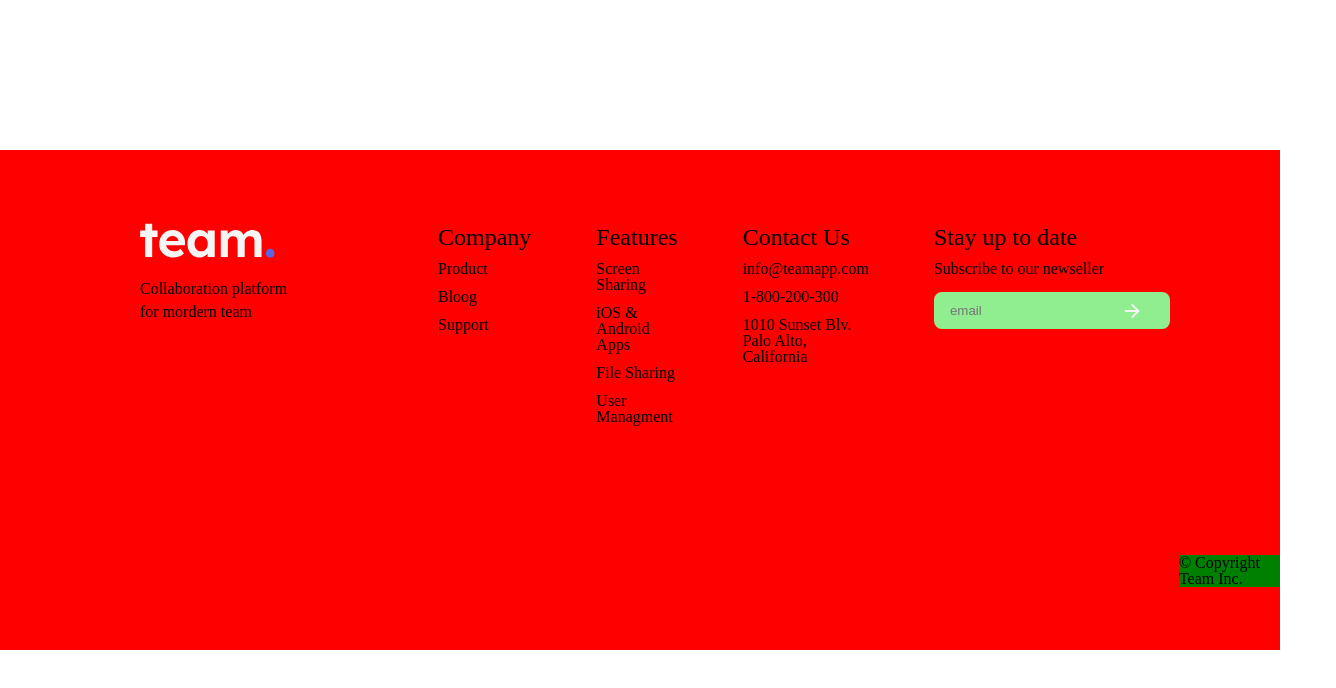
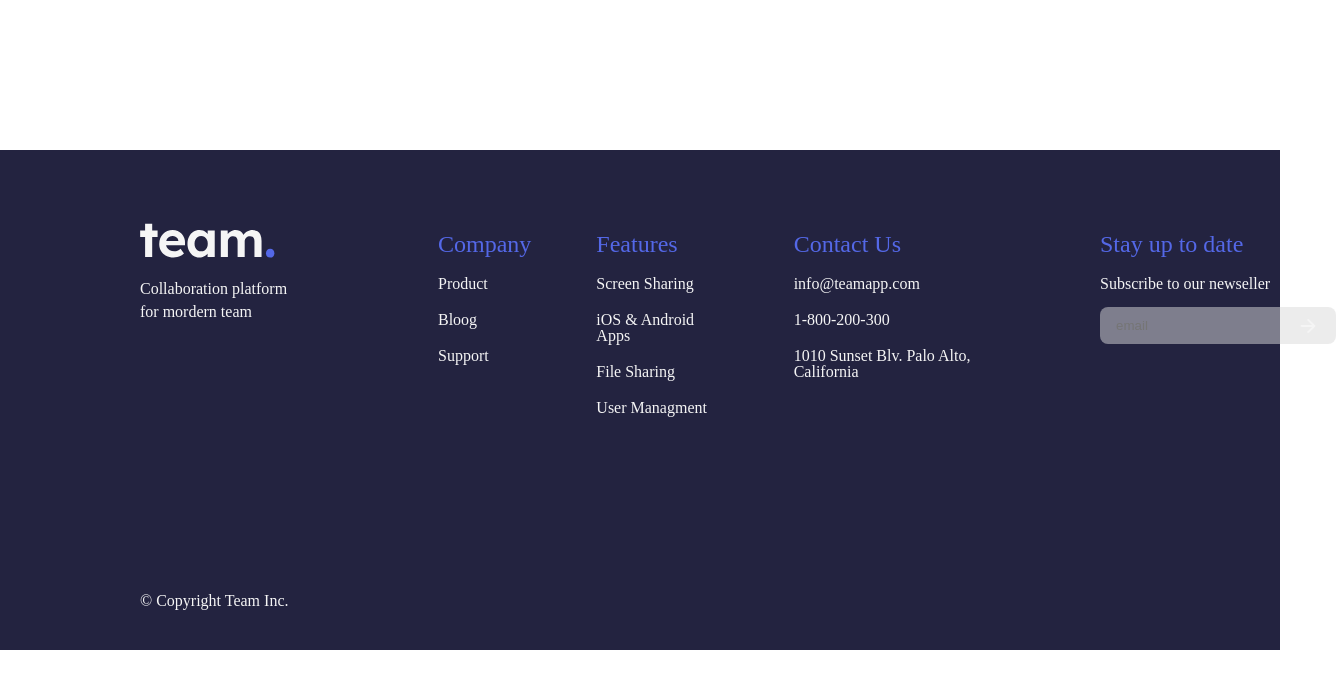
Before and after one commit to Alievi1111/Homework4, a plain HTML site: page index.html in a window 1280 px wide. Shown: the whole page, 1336 px wide, since content can reach past the window. Drawn offline with Linux system fonts and the light colour scheme.

Commit message:
features/bottom-text
addding colors
adding bottom-text

```diff
--- a/index.html
+++ b/index.html
@@ -11,8 +11,11 @@
       <div class="logo-container">
         <img src="./photoes/vectors/mainlogo.svg" alt="logo" />
         <p>Collaboration platform for mordern team</p>
+        <div class="bottom-text">
+          <p>© Copyright Team Inc.</p>
+        </div>
       </div>
-      <div class="footer-column">
+      <div class="column-section">
         <div class="first-section">
           <h4>Company</h4>
           <ul>
@@ -55,9 +58,7 @@
             />
           </div>
         </div>
-        <div class="footer-bottom">
-          <footer>© Copyright Team Inc.</footer>
-        </div>
+
         <!-- s -->
       </div>
     </div>
--- a/styles/styles.css
+++ b/styles/styles.css
@@ -125,17 +125,19 @@ table {
 /* main section */
 
 :root {
+  --section-color: #5468e7;
   --text-color: #f5f5f5;
-  --main-bg-color: #00008b;
+  --main-bg-color: #232340;
+  --input-color: #d9d9d980;
 }
 
 .main-container {
   display: flex;
-  background-color: rgb(255, 0, 0);
   max-width: 1440px;
   margin: 0 auto;
   margin-top: 150px;
   height: 500px;
+  background-color: var(--main-bg-color);
 }
 
 .logo-container {
@@ -148,20 +150,20 @@ table {
   height: 46px;
   line-height: 23px;
   letter-spacing: 1%;
-  background-color: red;
+  color: var(--text-color);
 }
 
-.footer-column {
+.column-section {
   display: flex;
-  padding: 75px 0px 0px 130px;
+  padding: 82px 0px 0px 130px;
   gap: 65px;
-  background-color: red;
+  color: var(--text-color);
 }
-.footer-column ul li {
-  padding-top: 12px;
+.column-section ul li {
+  padding-top: 20px;
 }
 
-.footer-column h4 {
+.column-section h4 {
   font-size: 24px;
   line-height: 24px;
 }
@@ -172,11 +174,11 @@ table {
   margin-top: 15px;
 }
 .input-container input {
-  background-color: lightgreen;
   border-radius: 8px;
   width: 100%;
   padding: 11px 40px 11px 16px;
   border: none;
+  background-color: var(--input-color);
 }
 
 .input-container .input-icon {
@@ -184,15 +186,13 @@ table {
   width: 16px;
   height: 15px;
   position: absolute;
-  left: 190px;
+  left: 200px;
   top: 50%;
   transform: translateY(-50%);
 }
-.footer-bottom {
-  display: flex;
-  width: 156px;
-  height: 32px;
-  background-color: green;
-  width: 100%;
-  margin-top: 330px;
+.bottom-text {
+  padding-top: 250px;
 }
+.column-section h4 {
+  color: var(--section-color);
+}
```
